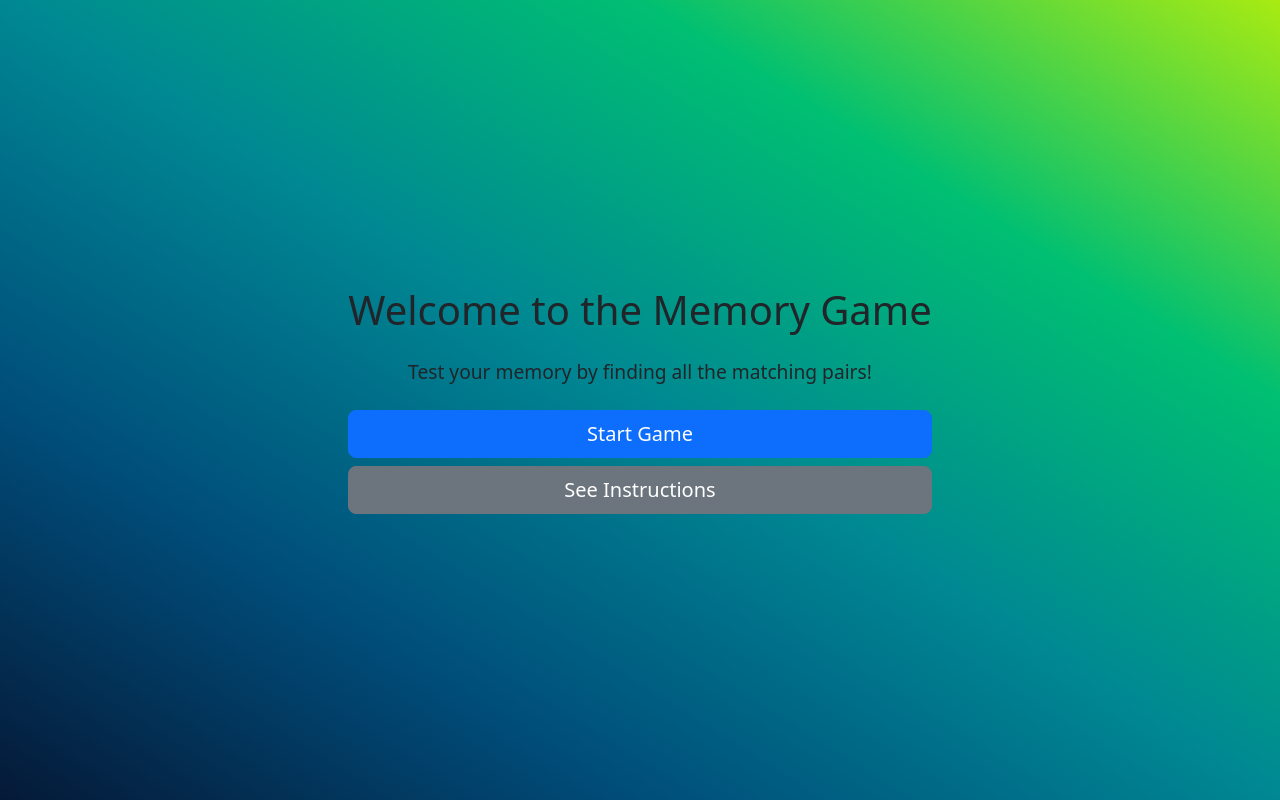
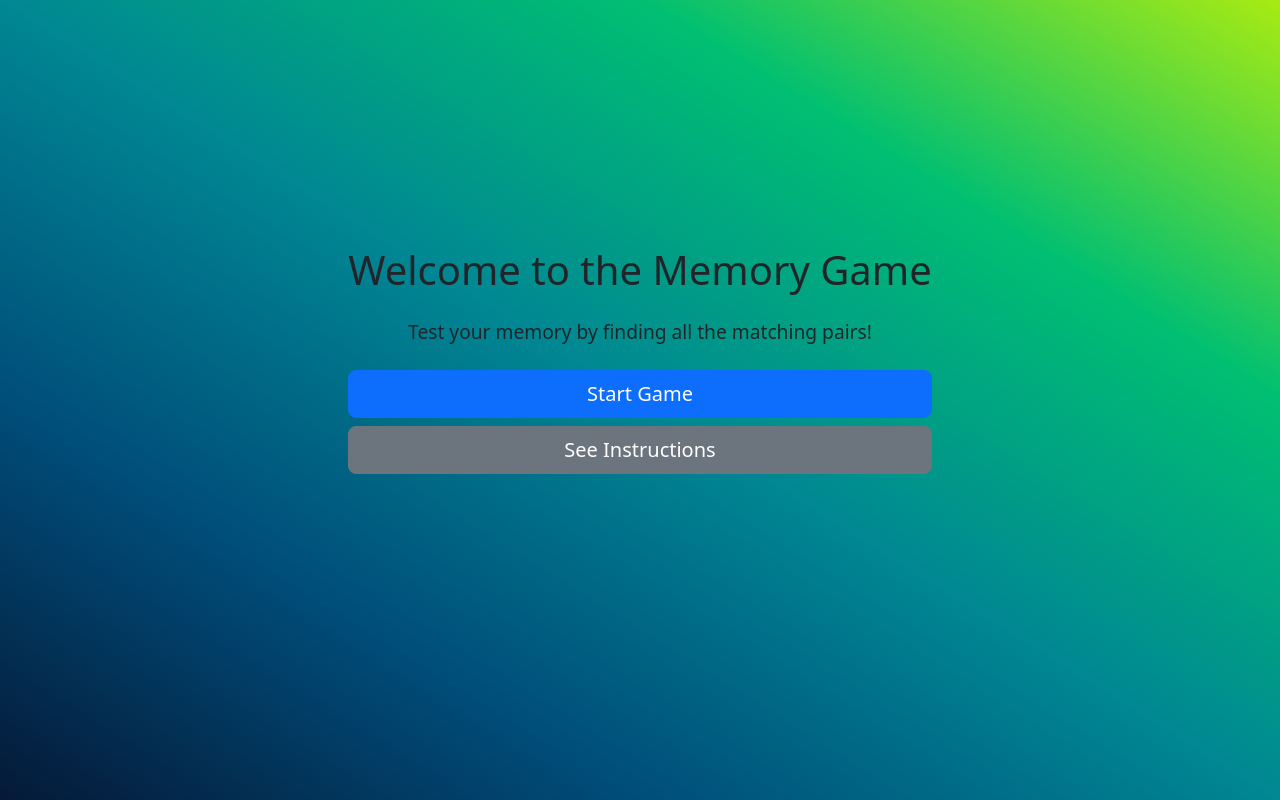
Before and after one commit to jhonnar-rodriguez/memory-game, a React (Vite) app: page / in a window 1280 px wide. Built offline with nearby package versions, Linux system fonts and the light colour scheme.

Commit message:
feat(game-board): layout improved by vertically centering necessary pages
- background image improved by not preventing the repeat and using attachment

```diff
--- a/src/App.css
+++ b/src/App.css
@@ -3,7 +3,9 @@
 }
 
 body {
+  background-attachment: fixed;
   background-image: linear-gradient(to right top, #051937, #004d7a, #008793, #00bf72, #a8eb12);
+  background-repeat: no-repeat;
   background-size: cover;
   font-family: var(--font-family);
   height: 100vh;
@@ -21,6 +23,6 @@ p {
   align-items: center;
   display: flex;
   flex-direction: column;
-  height: 100vh;
+  height: 90vh;
   justify-content: center;
 }
--- a/src/App.tsx
+++ b/src/App.tsx
@@ -11,7 +11,7 @@ import './App.css';
 
 function App(): ReactElement {
   return (
-    <Container className="app-container" fluid>
+    <Container fluid>
       <BrowserRouter>
         <Routes>
           <Route element={<Home />} path="/" />
--- a/src/pages/Home/Home.tsx
+++ b/src/pages/Home/Home.tsx
@@ -20,7 +20,7 @@ export function Home(): ReactElement {
   }
 
   return (
-    <Container className="d-flex flex-column justify-content-center align-items-center">
+    <Container className="app-container d-flex flex-column justify-content-center align-items-center">
       <Row>
         <Col className="text-center">
           <h1>Welcome to the Memory Game</h1>
@@ -53,7 +53,6 @@ export function Home(): ReactElement {
           />
         )
       }
-
     </Container>
   );
 }
--- a/src/pages/NotFound/NotFound.tsx
+++ b/src/pages/NotFound/NotFound.tsx
@@ -10,7 +10,7 @@ export function NotFound() {
   const navigate = useNavigate();
 
   return (
-    <Container className="d-flex flex-column justify-content-center align-items-center mt-5">
+    <Container className="app-container d-flex flex-column justify-content-center align-items-center mt-5">
       <Row>
         <Col className="text-center">
           <h1>Page Not Found</h1>
@@ -29,4 +29,3 @@ export function NotFound() {
     </Container>
   );
 }
-export default NotFound;
```
